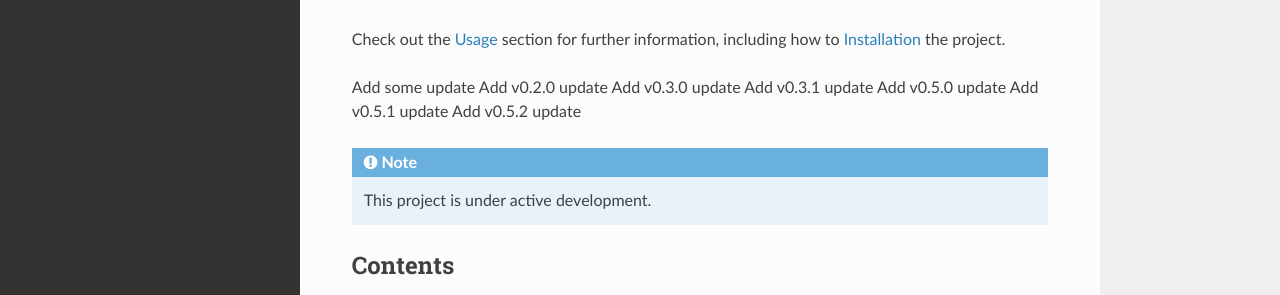
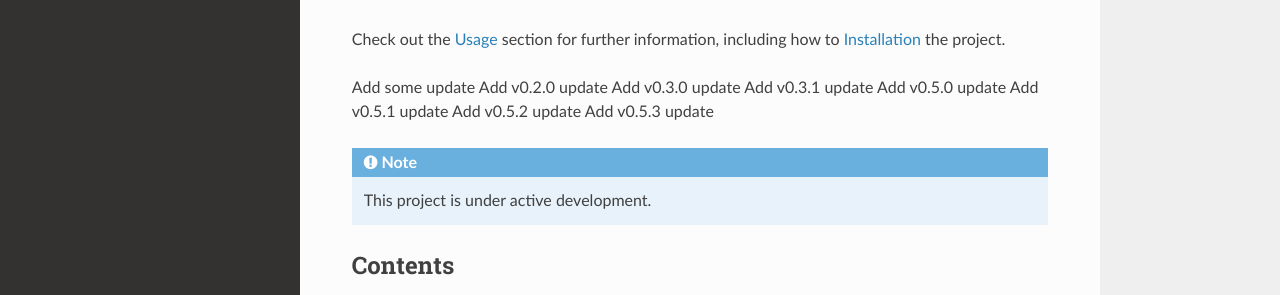
Before and after one commit to Hiroya-W/read-the-docs-tutorial, a Sphinx documentation site: the page built from docs/source/index.rst, in a window 1280 px wide. Shown: the part 228-523 px from the top of the page. Built offline with Sphinx 7.4.7 and the Read the Docs theme 2.0.0, drawn with Linux system fonts in a browser that asks for light colours.

Commit message:
Update 0.5.3

```diff
--- a/docs/source/index.rst
+++ b/docs/source/index.rst
@@ -16,6 +16,7 @@ Add v0.3.1 update
 Add v0.5.0 update
 Add v0.5.1 update
 Add v0.5.2 update
+Add v0.5.3 update
 
 .. note::
 
```
